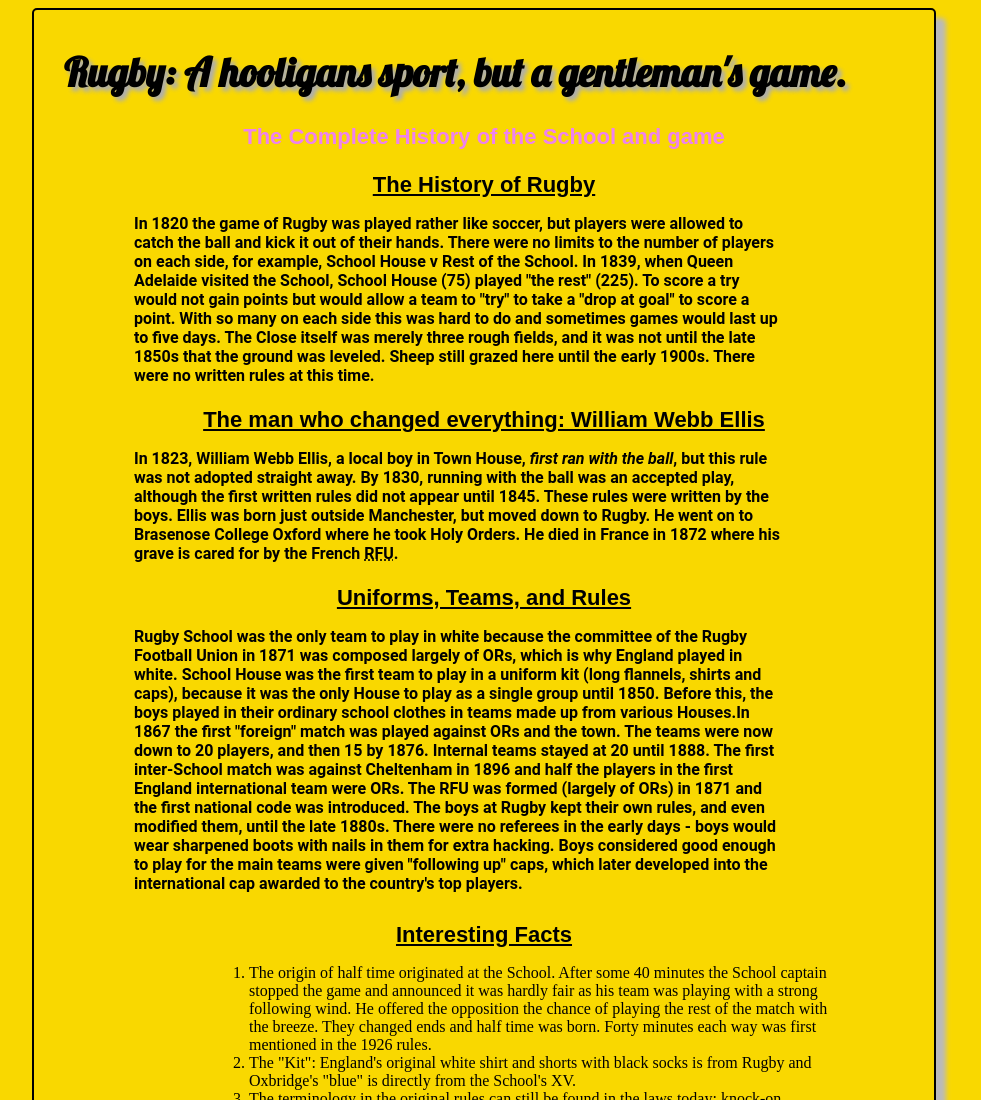
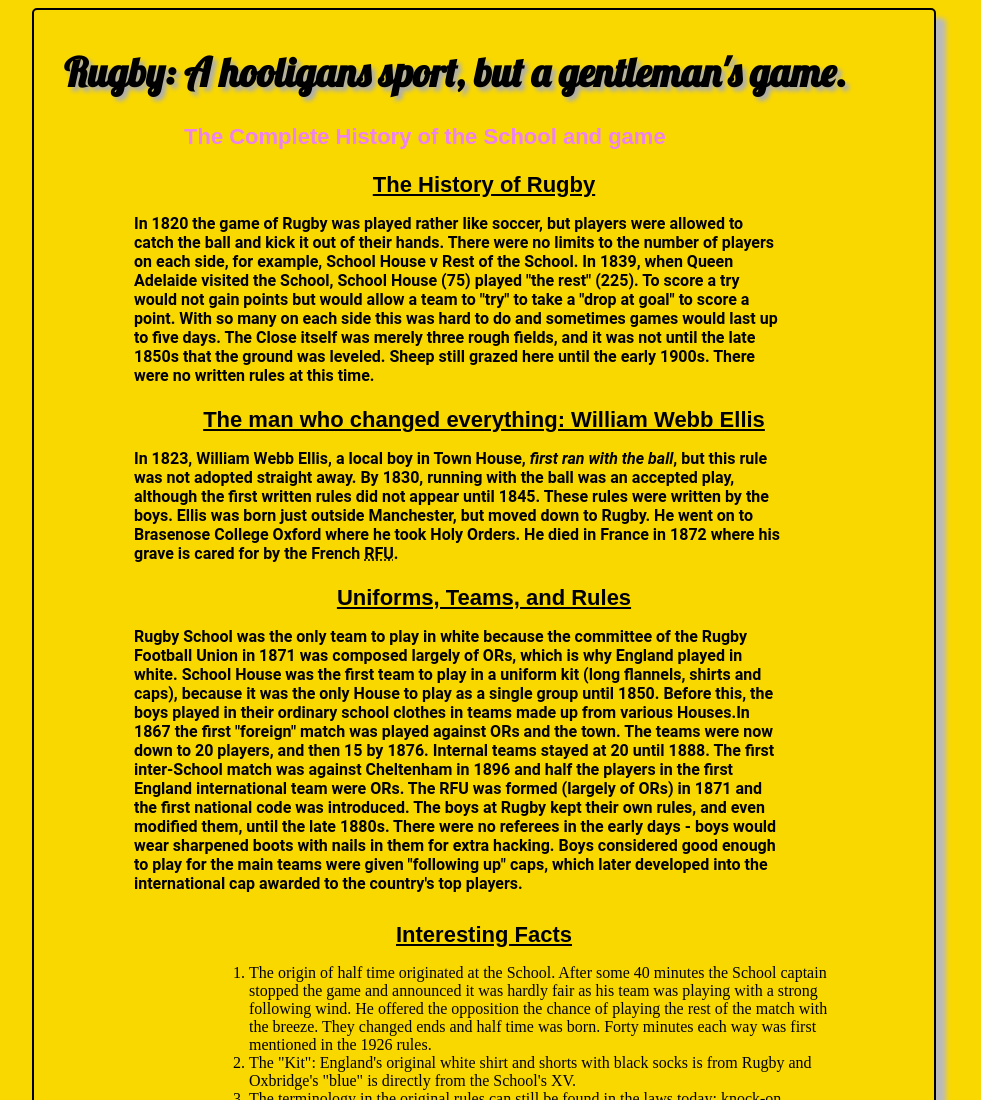
Before and after one commit to RandallWyatt/dws1, a plain HTML site: page index.html in a window 1280 px wide. Shown: the top 1100 px of the page, without its empty margins (236-1217 px from the left). Drawn offline with Linux system fonts and the light colour scheme.

Commit message:
minor changes

```diff
--- a/style.css
+++ b/style.css
@@ -4,7 +4,7 @@
        body{background-color:   rgb(249, 216, 0);
        }
 
-
+		/* Page title */
 
          h1 {
          	 font-family: 'Lobster', cursive;
@@ -16,8 +16,7 @@
              margin-left: -120px;
          }
 
-
-
+/* */
         h2{
         	font-family: Arial, veranda, serif;
             font-size: 22px;
@@ -28,6 +27,7 @@
                      font-weight: bold;
                      margin-bottom: 5px;
                      text-decoration: underline;
+                     text-align: center;
         }
        p {
            text-align: left;
@@ -51,9 +51,8 @@
            box-shadow: 10px 10px 5px #bababa;
        }
 
-       h2,h3,h4,h5{
-           text-align:center;
-       }
+
+
        ol {text-align: left;
            width: 600px;
            margin-left: 25px;
```
